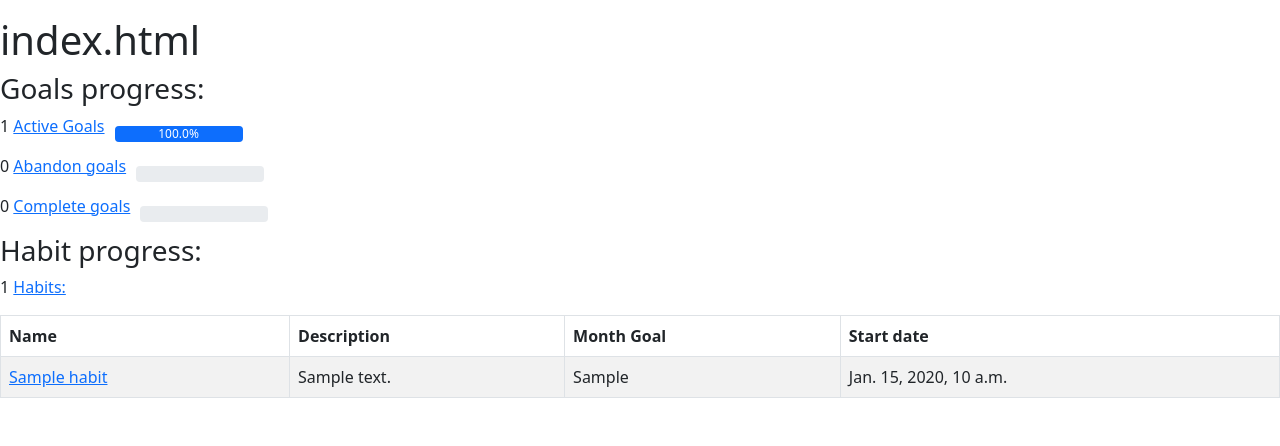
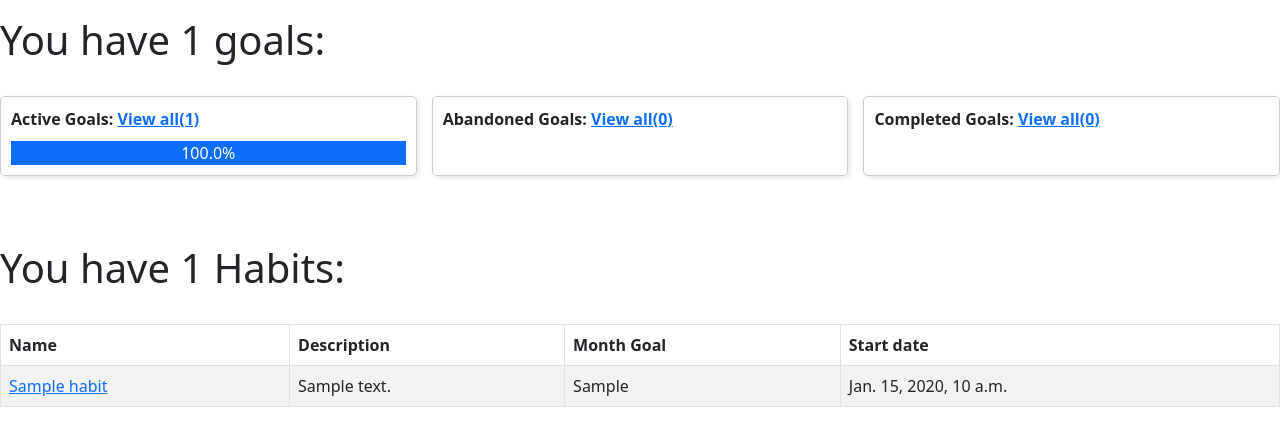
Before and after one commit to Oleksiy-Liubchenko/habits-and-goals-service, a Django app: page / in a window 1280 px wide. Shown: the part 58-504 px from the top of the page. Run offline with Django 4.2, Linux system fonts and the light colour scheme; a user stored in the database is signed in; tables that the repository leaves empty hold one stand-in row (values such as "Sample post").

Commit message:
Add goal containers to index.html

```diff
--- a/static/css/styles.css
+++ b/static/css/styles.css
@@ -0,0 +1,21 @@
+.goal-container {
+display: flex;
+flex-wrap: wrap;
+justify-content: space-between;
+}
+
+.goal {
+width: calc(33.33% - 10px);
+margin-bottom: 20px;
+padding: 10px;
+border: 1px solid #ccc;
+border-radius: 5px;
+box-shadow: 2px 2px 5px rgba(0, 0, 0, 0.1);
+text-align: center;
+}
+
+.goal-title {
+margin-bottom: 10px;
+font-weight: bold;
+text-align: left;
+}
--- a/templates/index.html
+++ b/templates/index.html
@@ -1,68 +1,50 @@
 {% extends "base.html" %}
 
 {% block content %}
-  <h1>index.html</h1>
-  <h3>Goals progress:</h3>
 
-  <div style="display: flex; align-items: center;">
-    <p style="margin-right: 10px;">
-      {{ active_goals_number }}
-      <a href="{% url "tracker:goal-list-active" %}">
-        Active Goals
-      </a>
+  <h1>You have {{ total_goals_number }} goals:</h1>
+  <br>
+  <div class="goal-container">
+    <div class="goal">
+      <p class="goal-title">
+        Active Goals:
+        <a href="{% url "tracker:goal-list-active" %}">View all({{ active_goals_number }})</a>
       </p>
-
-    <div class="progress" style="width: 10%;">
-      <div class="progress-bar" role="progressbar" style="width: {{ active_goals_percent }}%;"
-           aria-valuenow="50" aria-valuemin="0" aria-valuemax="100">
+      <div class="progress-bar-container">
+        <div class="progress-bar" style="width: {{ active_goals_percent }}%;">
           {{ active_goals_percent }}%
         </div>
       </div>
     </div>
 
-   <div style="display: flex; align-items: center;">
-    <p style="margin-right: 10px;">
-      {{ abandoned_goals_number }}
-      <a href="{% url "tracker:goal-list-abandoned" %}">
-        Abandon goals
-      </a>
+<div class="goal">
+  <p class="goal-title">
+    Abandoned Goals:
+    <a href="{% url "tracker:goal-list-abandoned" %}">View all({{ abandoned_goals_number }})</a>
   </p>
-
-    <div class="progress" style="width: 10%;">
-      <div class="progress-bar" role="progressbar" style="width: {{ abandoned_goals_percent }}%;"
-           aria-valuenow="50" aria-valuemin="0" aria-valuemax="100">
+  <div class="progress-bar-container">
+    <div class="progress-bar" style="width: {{ abandoned_goals_percent }}%;">
       {{ abandoned_goals_percent }}%
     </div>
   </div>
 </div>
 
-  <div style="display: flex; align-items: center;">
-    <p style="margin-right: 10px;">
-      {{ completed_goals_number }}
-      <a href="{% url "tracker:goal-list-completed" %}">
-       Complete goals
-      </a>
+<div class="goal">
+  <p class="goal-title">
+    Completed Goals:
+    <a href="{% url "tracker:goal-list-completed" %}">View all({{ completed_goals_number }})</a>
   </p>
-
-    <div class="progress" style="width: 10%;">
-      <div class="progress-bar" role="progressbar" style="width: {{ completed_goals_percent }}%;"
-           aria-valuenow="50" aria-valuemin="0" aria-valuemax="100">
+  <div class="progress-bar-container">
+    <div class="progress-bar" style="width: {{ completed_goals_percent }}%;">
       {{ completed_goals_percent }}%
     </div>
   </div>
 </div>
+  </div>
+  <br><br>
 
-
-
-  <h3>Habit progress:</h3>
-    <p>
-      {{ habits_number }}
-      <a href="{% url "tracker:habit-list" %}">
-        Habits:
-      </a>
-    </p>
-
-
+  <h1>You have {{ habits_number }} Habits:</h1>
+  <br>
   <table class="table table-bordered table-striped">
     <thead>
       <tr>
@@ -83,5 +65,4 @@
       {% endfor %}
     </tbody>
   </table>
-
-{% endblock content %}
+{% endblock %}
--- a/tracker/views.py
+++ b/tracker/views.py
@@ -43,6 +43,7 @@ def index(request):
         "abandoned_goals_percent": abandoned_goals_percent,
         "habits_number": habits_number,
         "habits_objects": habits_objects,
+        "total_goals_number": total_goals_number
     }
 
     return render(request, "index.html", context=context)
```
Lines whose indentation alone changed are shown as unchanged.
